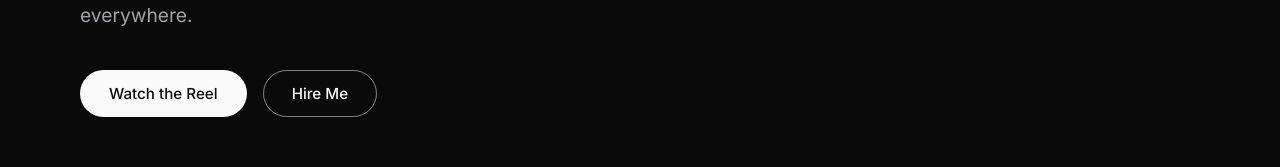
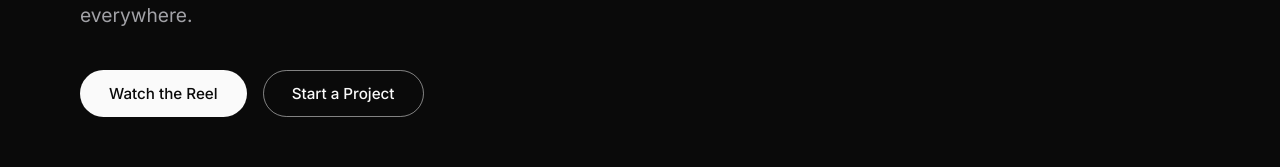
Before and after one commit to Andrej0709/Site, a plain HTML site: page index.html in a window 1280 px wide. Shown: the part 492-659 px from the top of the page. Drawn offline with Linux system fonts and the light colour scheme.

Commit message:
Update CTA

```diff
--- a/index.html
+++ b/index.html
@@ -68,7 +68,7 @@
       <p class="hero-sub reveal">Freelance video editing and motion design for brands that care about the details. Based in Serbia, working with clients everywhere.</p>
       <div class="hero-cta reveal">
         <a href="#work" class="btn btn-pill btn-light">Watch the Reel</a>
-        <a href="#contact" class="btn btn-pill btn-outline-light">Hire Me</a>
+        <a href="#contact" class="btn btn-pill btn-outline-light">Start a Project</a>
       </div>
     </div>
 
```
